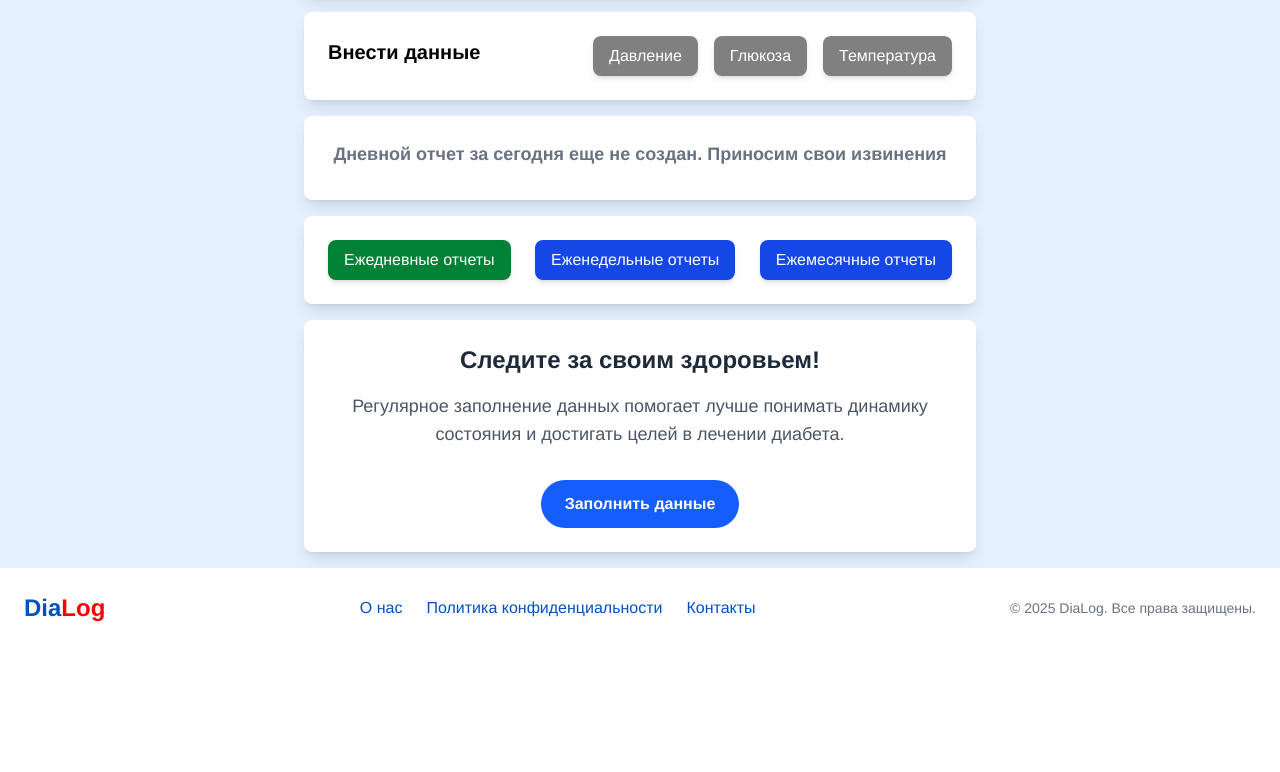
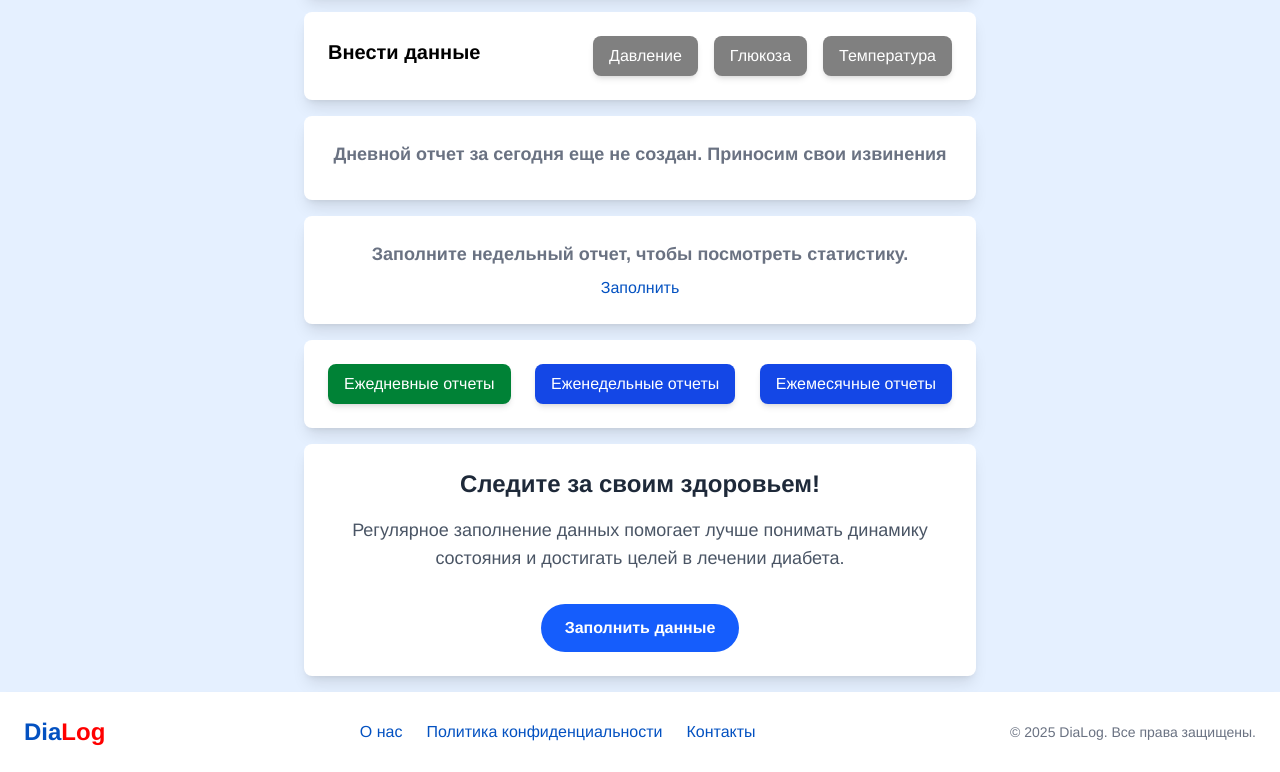
Before and after one commit to Alexander-vlk/dialog, a Django app: page /cabinet/ in a window 1280 px wide. Shown: the part 577-1349 px from the top of the page. Before the commit the page ends 1199 px from the top, so only its background shows below. Run offline with Django 5.2, Linux system fonts and the light colour scheme; a user stored in the database is signed in; tables that the repository leaves empty hold one stand-in row (values such as "Sample post"); grey boxes marked "Sample" are stand-in pictures; data that the repository does not hold is empty; parts of the project's set-up code (start-up, migrations or seed data) failed here and were passed over; some libraries are stand-ins or nearby versions.

Commit message:
feat: weekly log fill widget

```diff
--- a/dialog_backend/cabinet/templates/cabinet/cabinet.html
+++ b/dialog_backend/cabinet/templates/cabinet/cabinet.html
@@ -190,8 +190,17 @@
 </section>
 {% endif %}
 
-{% if weekly_log %}
+{% if weekly_log.is_filled %}
 	{% include 'cabinet/weekly_logs/cabinet_weekly_log.html' %}
+{% else %}
+    <div class="max-w-2xl mx-auto my-4 p-6 bg-white shadow-lg rounded-lg">
+        <h2 class="text-lg font-semibold text-gray-500 mb-2 text-center">
+            Заполните недельный отчет, чтобы посмотреть статистику.
+        </h2>
+        <a href="{% url 'weekly_log' %}" class="text-primary text-center hover:underline transition block py-2 md:py-0">
+            Заполнить
+        </a>
+    </div>
 {% endif %}
 
 <div class="max-w-2xl mx-auto my-4 p-6 bg-white shadow-lg rounded-lg">
```
